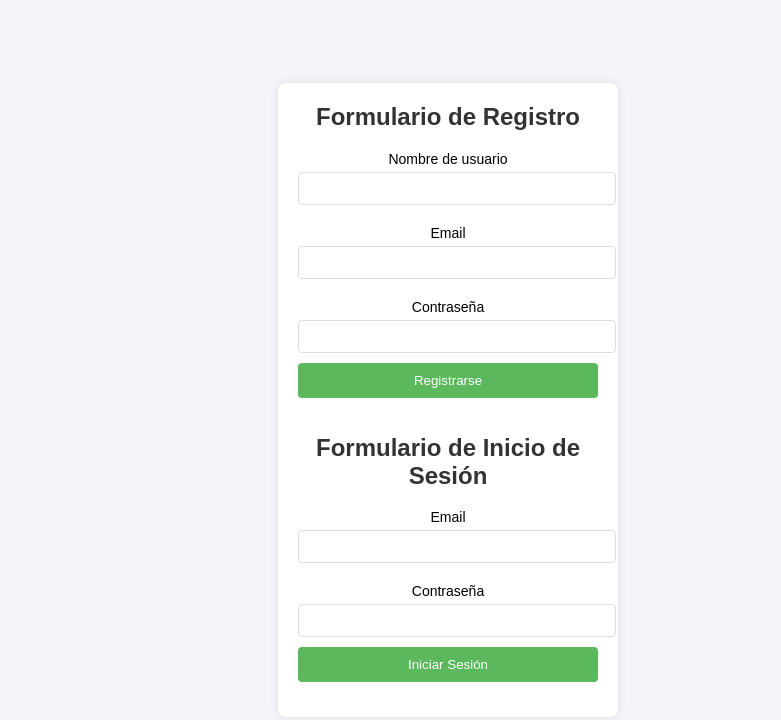
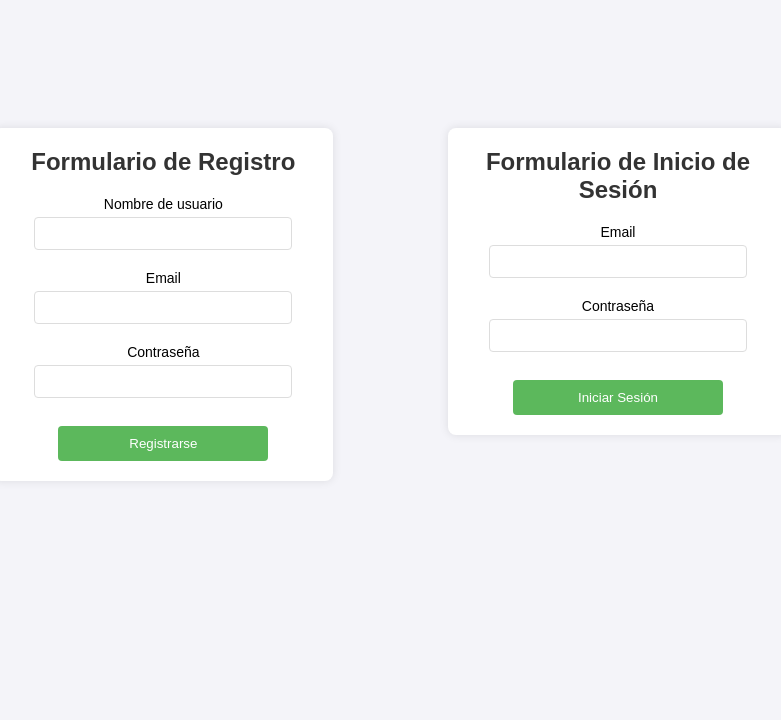
Before and after one commit to Luacm00/ProyectoFinalWeb, a website: page public/index.html in a window 1280 px wide. Shown: the whole page, without its empty margins (192-973 px from the left). Drawn offline with Linux system fonts and the light colour scheme.

Commit message:
Actualizacion en front-end

```diff
--- a/public/index.html
+++ b/public/index.html
@@ -8,6 +8,7 @@
   </head>
   <body>
     <div class="container">
+      <div>
         <h2>Formulario de Registro</h2>
         <form id="registerForm">
           <label for="registerUsername">Nombre de usuario</label>
@@ -19,12 +20,16 @@
           <label for="registerPassword">Contraseña</label>
           <input type="password" id="registerPassword" required />
 
+          <br />
+          <br />
+
           <button type="submit">Registrarse</button>
         </form>
+      </div>
+    </div>
 
-      <br>
-      <br>
-
+    <div class="container">
+      <div>
         <h2>Formulario de Inicio de Sesión</h2>
         <form id="loginForm">
           <label for="loginEmail">Email</label>
@@ -33,11 +38,15 @@
           <label for="loginPassword">Contraseña</label>
           <input type="password" id="loginPassword" required />
 
+          <br />
+          <br />
+
           <button type="submit">Iniciar Sesión</button>
         </form>
+      </div>
+    </div>
 
     <div id="responseMessage"></div>
-    </div>
 
     <script src="script.js"></script>
   </body>
--- a/public/styles.css
+++ b/public/styles.css
@@ -2,16 +2,16 @@
 body {
   font-family: Arial, sans-serif;
   display: flex;
-  justify-content: center;
-  align-items: center;
+  justify-content: space-around;
+  align-items: flex-start;
   height: 100vh;
-  margin: 0;
+  margin: 10%;
   background-color: #f4f4f9;
 }
 
 .container {
   width: 300px;
-  padding: 20px;
+  padding: 20px 20px 20px 20px;
   background-color: #ffffff;
   border-radius: 8px;
   box-shadow: 0 0 10px rgba(0, 0, 0, 0.1);
@@ -30,7 +30,7 @@ label {
 }
 
 input {
-  width: 100%;
+  width: 80%;
   padding: 8px;
   margin-bottom: 10px;
   border: 1px solid #ddd;
@@ -38,7 +38,7 @@ input {
 }
 
 button {
-  width: 100%;
+  width: 70%;
   padding: 10px;
   background-color: #5cb85c;
   color: #fff;
```
Lines whose indentation alone changed are shown as unchanged.
